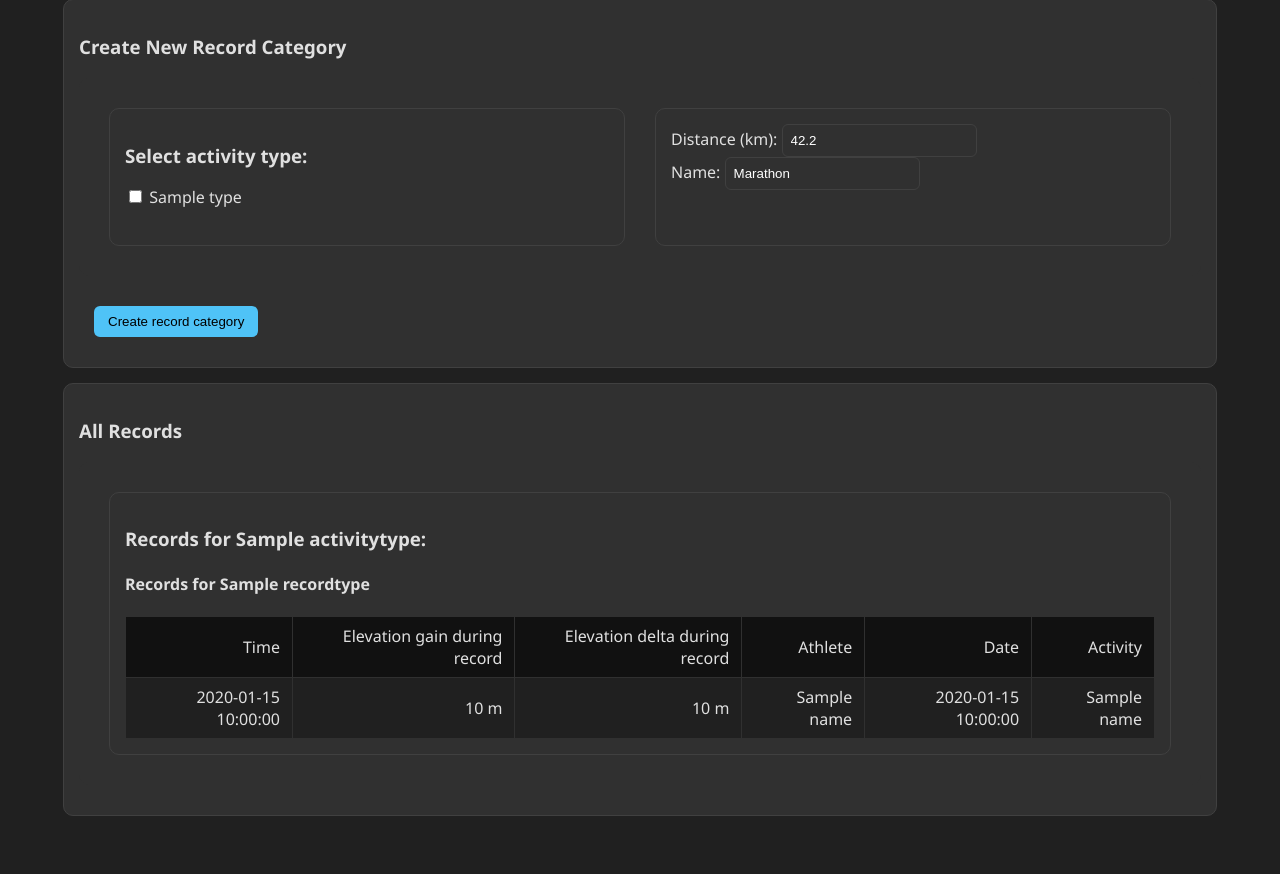
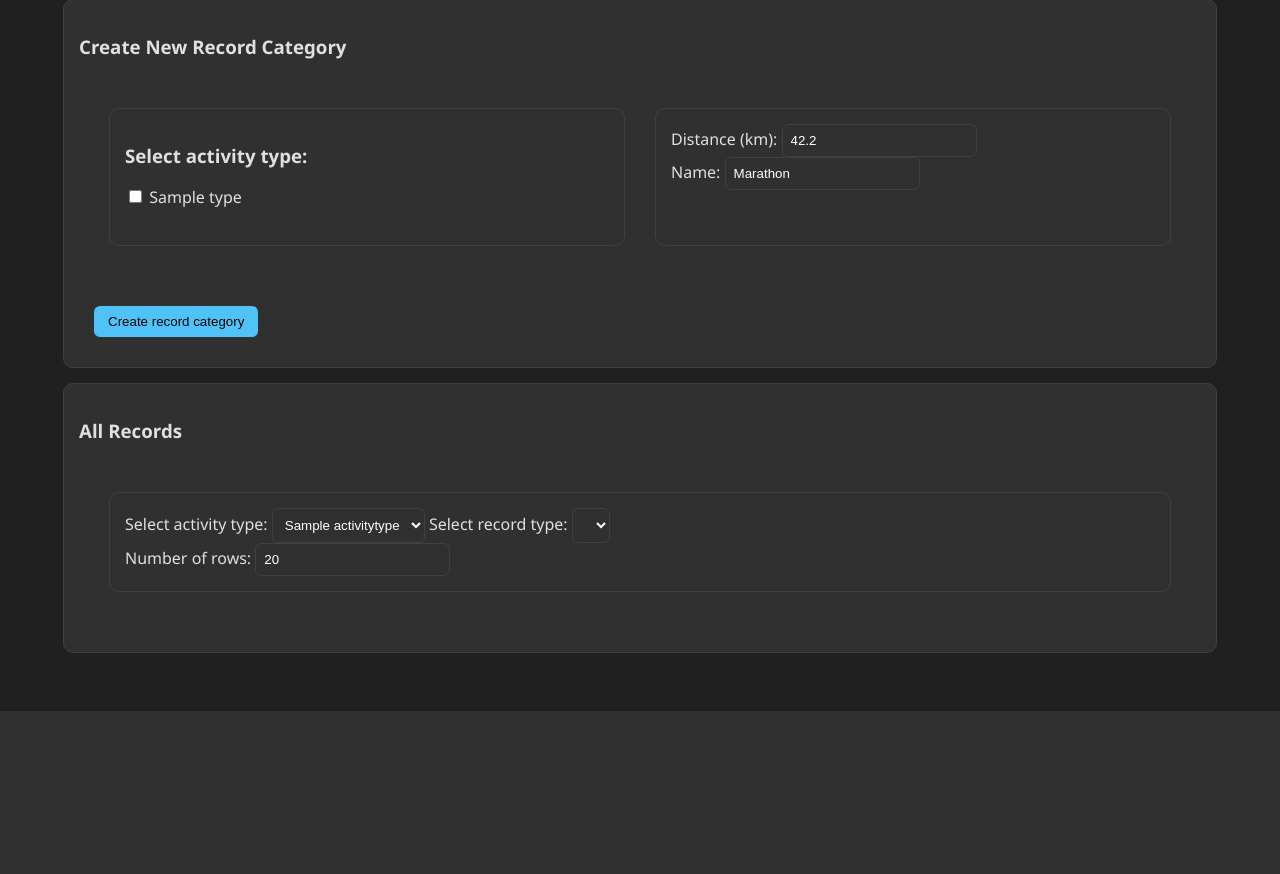
Before and after one commit to Feathergunner/GPXVis, a Flask app: template templates/records.html in a window 1280 px wide. Shown: the part 175-1049 px from the top of the page. After the commit the page ends 886 px from the top, so only its background shows below. Run offline with Flask 3, Linux system fonts and the light colour scheme; the template is opened without the code that fills it: most values are stand-ins (such as "Sample title", 1, 10 or a date in 2020); lists and menus that the app fills with data are empty; parts of the project's set-up code (start-up, migrations or seed data) failed here and were passed over.

Commit message:
Improve record table view: only one table with category selection, allow sorting on all columns

```diff
--- a/App.py
+++ b/App.py
@@ -109,13 +109,16 @@ def records():
 	_records = DBH.get_recorddata_by_()
 	_defaults = DBH.get_default_settings()
 
+	recordtypes_by_acttype = {}
 	records_by_type = {}
 	for record in _records:
 		r_dict = record.to_dict
 		if r_dict["activitytype_name"] not in records_by_type:
 			records_by_type[r_dict["activitytype_name"]] = {}
+			recordtypes_by_acttype[r_dict["activitytype_name"]] = []
 		if r_dict["rtype_name"] not in records_by_type[r_dict["activitytype_name"]]:
 			records_by_type[r_dict["activitytype_name"]][r_dict["rtype_name"]] = []
+			recordtypes_by_acttype[r_dict["activitytype_name"]].append(r_dict["rtype_name"])
 		records_by_type[r_dict["activitytype_name"]][r_dict["rtype_name"]].append(r_dict)
 	for atype in records_by_type:
 		records_by_type[atype] = dict(sorted(records_by_type[atype].items(), key=lambda item: item[1][0]["rtype_distance"]))
@@ -123,6 +126,7 @@ def records():
 		"records.html",
 		activity_types=_activity_types,
 		recorddata=records_by_type,
+		recordtypes=recordtypes_by_acttype,
 		default_setting=_defaults)
 
 @app.route("/settings")
--- /dev/null
+++ b/static/js/record_table.js
@@ -0,0 +1,152 @@
+// References to html elements:
+let activityTypeSelect = null;
+let recordTypeSelect = null;
+let rowLimitSetter = null;
+
+// Current sorting configuration
+let sortColumn = "time_hms";
+let sortAscending = true;
+
+const tableColumns = [
+	{
+		dataKey: "time_hms",
+		sortKey: "time",
+		label: "Time",
+		compare: (a, b) => a - b,
+        format: value => value
+	},
+	{
+		dataKey: "elevation_gain",
+		sortKey: "elevation_gain",
+		label: "Elevation Gain (m)",
+		compare: (a, b) => a - b,
+        format: value => value.toFixed(0)
+	},
+	{
+		dataKey: "elevation_delta",
+		sortKey: "elevation_delta",
+		label: "Elevation Delta (m)",
+		compare: (a, b) => a - b,
+        format: value => value.toFixed(0)
+	},
+	{
+		dataKey: "athlete_name",
+		sortKey: "athlete_name",
+		label: "Athlete",
+		compare: (a, b) => a - b,
+        format: value => value
+	},
+	{
+		dataKey: "date",
+		sortKey: "datetime",
+		label: "Date",
+		compare: (a, b) => new Date(a) - new Date(b),
+        format: value => value
+	}
+];
+
+// Initialize the page
+document.addEventListener("DOMContentLoaded", function() {
+	// setup html elements:
+	activityTypeSelect = document.getElementById("activitytype_select");
+	recordTypeSelect = document.getElementById("recordtype_select");
+	rowLimitSetter = document.getElementById("rowLimitSetter");
+
+	// Register event listeners
+	activityTypeSelect.addEventListener("change", updateRecordTypeSelect);
+	recordTypeSelect.addEventListener("change", renderTable);
+	rowLimitSetter.addEventListener("change", renderTable);
+
+	// Initial rendering
+    //let currentActivityType = "running"
+    //let currentRecordType = recordtypes[currentActivityType][0];
+
+	updateRecordTypeSelect();
+});
+
+// Update recordTypeSelect for the selected activity:
+function updateRecordTypeSelect(){
+	currentActivityType = activityTypeSelect.value;
+	const recordTypes = recordtypes[currentActivityType];
+
+	// Clear existing selection content
+	recordTypeSelect.innerHTML = "";
+	// Create new options
+	recordTypes.forEach(rt => {
+		const new_option = document.createElement("option");
+		new_option.value = rt;
+		new_option.textContent = rt;
+		recordTypeSelect.appendChild(new_option);
+	});
+	currentRecordType = recordtypes[currentActivityType][0]
+	renderTable()
+}
+
+// Main function: renders the table
+function renderTable() {
+	const currentActivityType = activityTypeSelect.value
+	const currentRecordType = recordTypeSelect.value;
+	const rowLimit = rowLimitSetter.value;
+	const selectedData = Object.values(recorddata[currentActivityType][currentRecordType]);
+	const tableHeader = document.getElementById("tableRecordsHead");
+	const tableBody = document.getElementById("tableRecordsBody");
+
+	// Clear previous contents
+	tableHeader.innerHTML = "";
+	tableBody.innerHTML = "";
+
+	tableColumns.forEach(column => {
+		const th = document.createElement("th");
+		th.textContent = column.label;
+		// Sorting indicator
+		if (sortColumn === column.dataKey) {
+			th.textContent += sortAscending ? " ▲" : " ▼";
+		}
+		// Sorting functionality
+		th.addEventListener("click", function() {
+			if (sortColumn === column.dataKey) {
+				sortAscending = !sortAscending;
+			} else {
+				sortColumn = column.dataKey;
+				sortAscending = true;
+			}
+			renderTable();
+		});
+		tableHeader.appendChild(th);
+	});
+
+	// Convert dictionary into array
+	let rows = Object.entries(selectedData);
+	// Apply sorting
+	if (sortColumn !== null) {
+		const column = tableColumns.find(
+			col => col.dataKey === sortColumn
+		);
+		rows.sort((a, b) => {
+			const valueA = a[1][column.sortKey];
+			const valueB = b[1][column.sortKey];
+			const comparison = column.compare(valueA, valueB);
+			return sortAscending ? comparison : -comparison;
+		});
+	}
+
+	// Apply row limit
+	rows = rows.slice(0, rowLimit);
+
+	// Generate table contents
+	rows.forEach(([name, values]) => {
+		const tr = document.createElement("tr");
+		// Add item name
+		//const nameCell = document.createElement("td");
+		//nameCell.textContent = name;
+		//tr.appendChild(nameCell);
+
+		// Add configured columns
+		tableColumns.forEach(column => {
+			const td = document.createElement("td");
+			td.textContent = column.format(values[column.dataKey]);
+			tr.appendChild(td);
+		});
+		tableBody.appendChild(tr);
+	});
+}
--- a/templates/components/record_table.html
+++ b/templates/components/record_table.html
@@ -1,32 +1,38 @@
+{% block content %}
+
 <div class="panel floating">
-	{% for activitytype in recorddata %}
-	    <h3>Records for {{ activitytype }}:</h3>
-	    {% for recordtype in recorddata[activitytype] %}
-	    	<h4>Records for {{ recordtype }}</h4>
-			<table>
-				<thead>
-					<tr>
-						<td>Time</td>
-						<td>Elevation gain during record</td>
-						<td>Elevation delta during record</td>
-						<td>Athlete</td>
-						<td>Date</td>
-						<td>Activity</td>
-					</tr>
-				</thead>
-				<tbody>
-					{% for record in (recorddata[activitytype][recordtype] | sort(attribute='time'))[:10]  %}
-					<tr>
-						<td>{{ record.time_hms }}</td>
-						<td>{{ '%0.0f' | format(record.elevation_gain|float) }} m</td>
-						<td>{{ '%0.0f' | format(record.elevation_delta|float) }} m</td>
-						<td>{{ record.athlete_name }}</td>
-						<td>{{ record.date }}</td>
-						<td>{{ record.activity_name }}</td>
-					</tr>
-					{% endfor %}
-				</tbody>
-			</table>
+	<label for="activitytype_select">Select activity type:</label>
+	<select id="activitytype_select">
+		{% for activitytype in recordtypes %}
+			<option value="{{ activitytype }}">{{ activitytype }}</option>
 		{% endfor %}
-	{% endfor %}
+	</select>
+
+	<label for="recordtype_select">Select record type:</label>
+	<select id="recordtype_select">
+		<!-- Filled by JavaScript -->
+	</select>
+	<br>
+	Number of rows: <input id="rowLimitSetter" type=Number value=20>
+
+	<!-- Table -->
+	<table id="tableRecords">
+		<thead id="tableRecordsHead">
+		</thead>
+
+		<tbody id="tableRecordsBody">
+			<!-- Filled by JavaScript -->
+		</tbody>
+	</table>
 </div>
+
+{% endblock %}
+
+{% block scripts %}
+<script>
+    const recordtypes = {{ recordtypes | tojson }};
+    const recorddata = {{ recorddata | tojson }};
+</script>
+
+<script src="{{ url_for('static', filename='js/record_table.js') }}" defer></script>
+{% endblock %}
```
